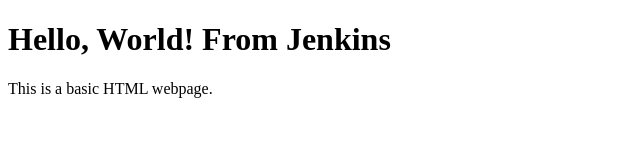
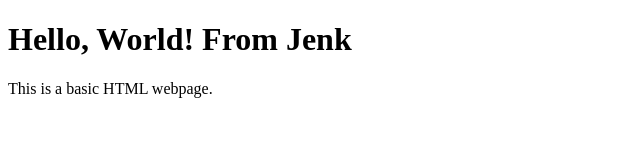
Before and after one commit to raaaaaaai/jenkins-test, a plain HTML site: page index.html in a window 1280 px wide. Shown: the full height of the page, 0-640 px from the left. Drawn offline with Linux system fonts and the light colour scheme.

Commit message:
Update index.html

```diff
--- a/index.html
+++ b/index.html
@@ -4,7 +4,7 @@
     <title>Hello World</title>
 </head>
 <body>
-    <h1>Hello, World! From Jenkins</h1>
+    <h1>Hello, World! From Jenk</h1>
     <p>This is a basic HTML webpage.</p>
 </body>
 </html>
```
